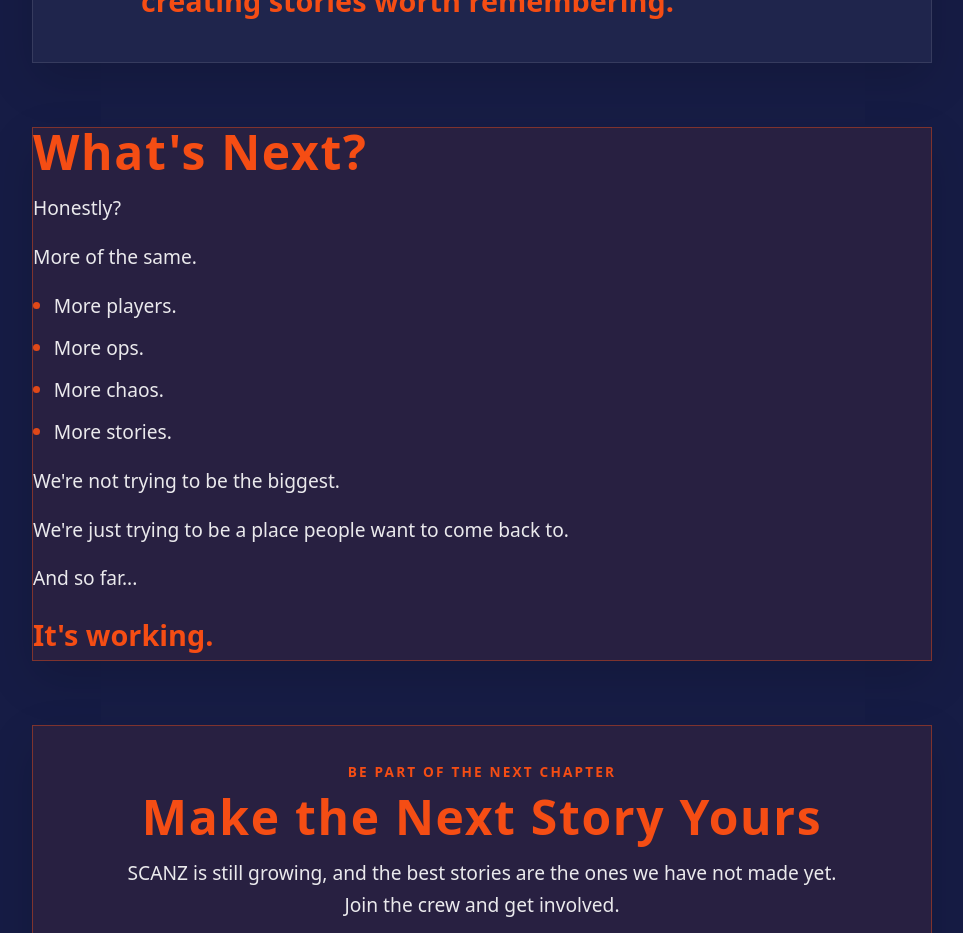
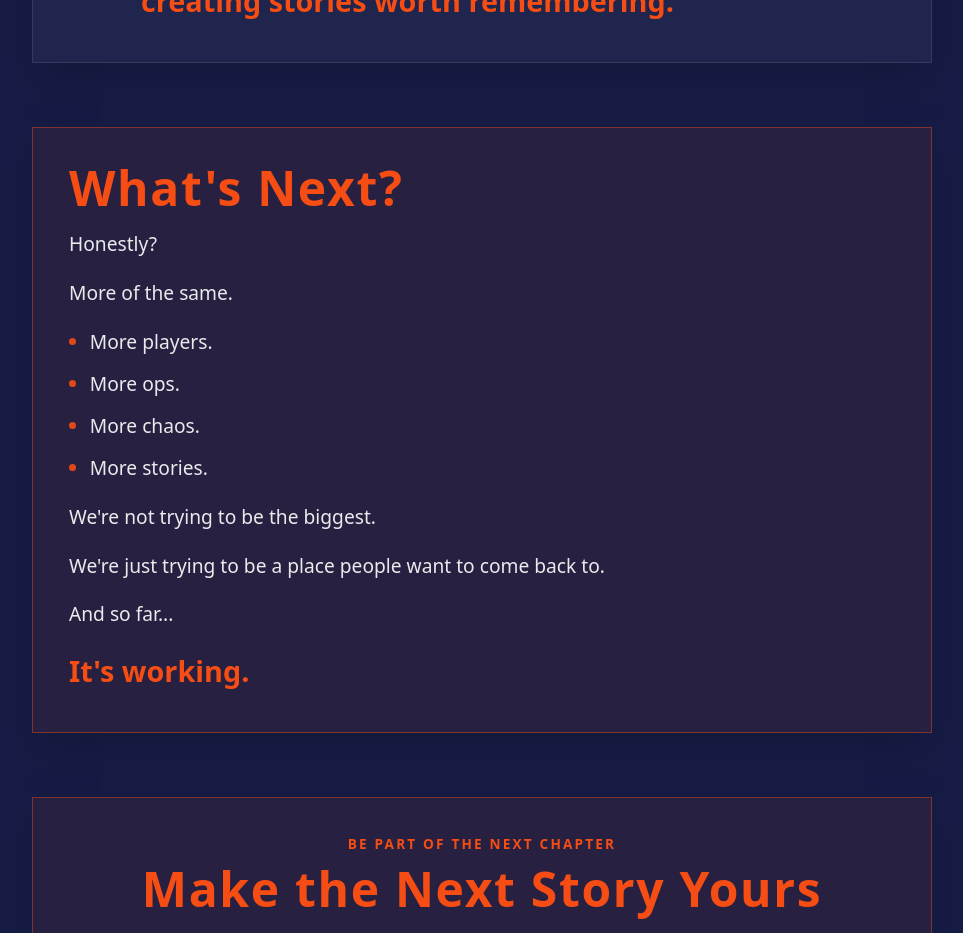
Before and after one commit to groydis/scanz-website, a Nuxt app: page /history in a window 1280 px wide. Shown: the part 5400-6333 px from the top of the page, without its empty margins (158-1121 px from the left). Built offline with nearby package versions, Linux system fonts and the light colour scheme.

Commit message:
Update styling for the "What's Next?" section in history.vue to improve visual consistency and user experience by adding new CSS classes.

```diff
--- a/app/pages/history.vue
+++ b/app/pages/history.vue
@@ -168,7 +168,10 @@
       </article>
     </section>
 
-    <section class="next-card container content-prose" aria-labelledby="next-title">
+    <section
+      class="next-card container content-prose surface-card surface-card-accent"
+      aria-labelledby="next-title"
+    >
       <h2 id="next-title">What's Next?</h2>
       <p>Honestly?</p>
       <p>More of the same.</p>
```
